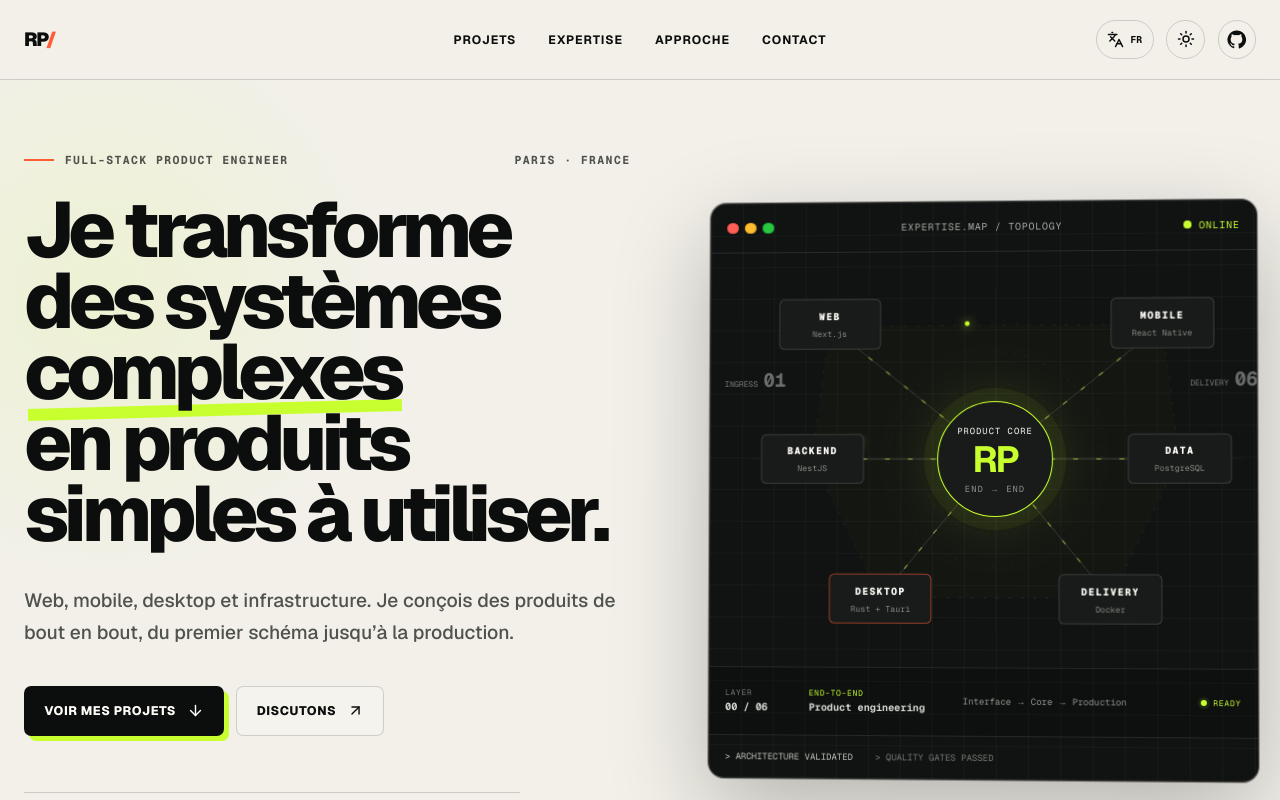
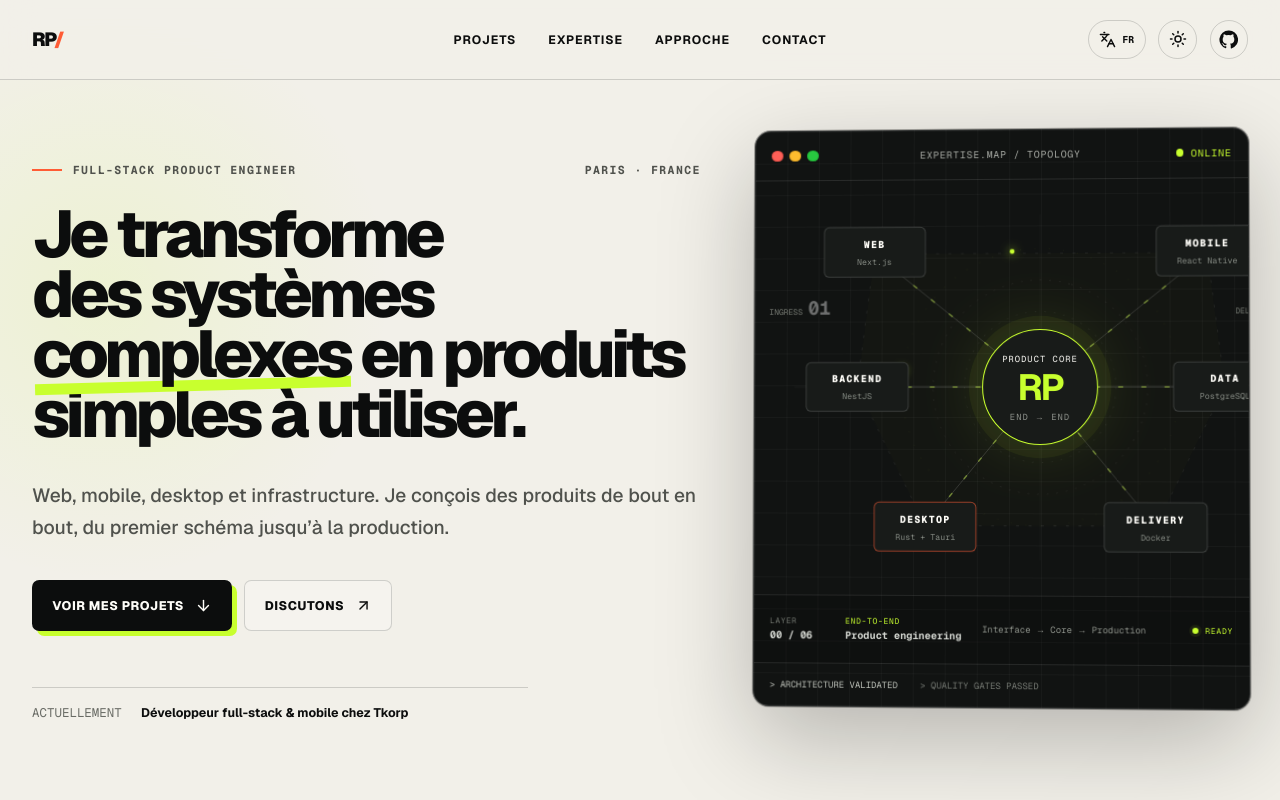
Before and after one commit to raphplt/raph-portfolio, a Next.js app: page / in a window 1280 px wide. Shown: the top 800 px of the page. Built offline with nearby package versions, Linux system fonts and the light colour scheme.

Commit message:
Fix du hero

```diff
--- a/app/globals.css
+++ b/app/globals.css
@@ -21,7 +21,7 @@
   --radius-sm: 0.7rem;
   --radius-md: 1.2rem;
   --radius-lg: 1.8rem;
-  --shell: min(1280px, calc(100vw - 3rem));
+  --shell: min(1440px, calc(100vw - 4rem));
 }
 
 html[data-theme="dark"] {
@@ -98,7 +98,7 @@ img {
   align-items: center;
   width: 100%;
   height: 5rem;
-  padding: 0 max(1.5rem, calc((100vw - 1280px) / 2));
+  padding: 0 max(2rem, calc((100vw - 1440px) / 2));
   border-bottom: 1px solid var(--line);
   background: var(--header-bg);
   backdrop-filter: blur(18px);
@@ -315,9 +315,9 @@ html[data-theme="dark"] .theme-moon {
 .hero {
   display: grid;
   min-height: calc(100svh - 5rem);
-  grid-template-columns: minmax(0, 1.05fr) minmax(28rem, 0.95fr);
-  align-items: center;
-  gap: clamp(3rem, 6vw, 7rem);
+  grid-template-columns: minmax(0, 1.18fr) minmax(31rem, 0.82fr);
+  align-items: center;
+  gap: clamp(3rem, 4vw, 5.5rem);
   padding-block: clamp(4rem, 9vh, 7rem);
 }
 
@@ -330,7 +330,7 @@ html[data-theme="dark"] .theme-moon {
   display: flex;
   align-items: center;
   justify-content: space-between;
-  max-width: 46rem;
+  max-width: 52rem;
   margin: 0 0 1.7rem;
   color: var(--copy);
   font-family: var(--font-mono), monospace;
@@ -353,9 +353,9 @@ html[data-theme="dark"] .theme-moon {
 }
 
 .hero h1 {
-  max-width: 48rem;
+  max-width: 52rem;
   margin: 0;
-  font-size: clamp(3.55rem, 6.1vw, 7.15rem);
+  font-size: clamp(3.55rem, 5.15vw, 6.35rem);
   font-weight: 760;
   letter-spacing: -0.068em;
   line-height: 0.91;
@@ -381,7 +381,7 @@ html[data-theme="dark"] .theme-moon {
 }
 
 .hero-intro {
-  max-width: 39rem;
+  max-width: 42rem;
   margin: 2.25rem 0 0;
   color: var(--copy);
   font-size: clamp(1rem, 1.5vw, 1.2rem);
@@ -463,6 +463,8 @@ html[data-theme="dark"] .theme-moon {
 }
 
 .hero-visual {
+  position: relative;
+  top: clamp(-2.5rem, -3vh, -1rem);
   min-width: 0;
 }
 
@@ -2385,6 +2387,7 @@ footer {
   }
 
   .hero-visual {
+    top: 0;
     max-width: 42rem;
   }
 
@@ -2455,7 +2458,8 @@ footer {
 
 @media (max-width: 680px) {
   .hero h1 {
-    font-size: clamp(3.3rem, 15.5vw, 5.3rem);
+    font-size: clamp(3rem, 13.2vw, 4.4rem);
+    line-height: 0.92;
   }
 
   .eyebrow span:last-child {
```
